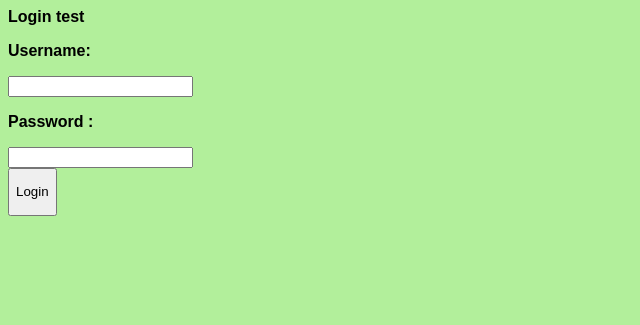
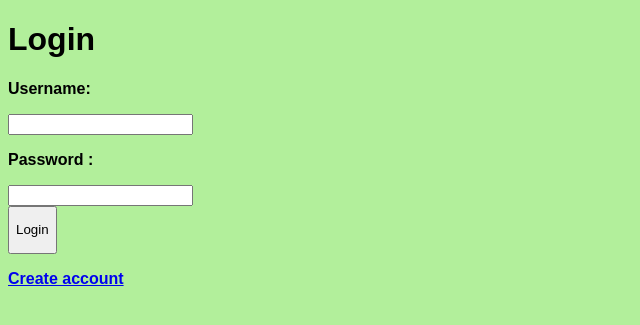
Before and after one commit to cjlangan/friend-locator, a Flask app: page / in a window 1280 px wide. Shown: the top 325 px of the page, without its empty margins (0-640 px from the left). Run offline with Flask 3, Linux system fonts and the light colour scheme.

Commit message:
login page and account creation page now link to eachother

```diff
--- a/main.py
+++ b/main.py
@@ -50,6 +50,14 @@ def init_database(database_path):
 @app.route('/')
 def webpage():
     return render_template('login.html')
+
+@app.route('/login-page', methods=['GET'])
+def return_login_page():
+    return render_template('login.html')
+
+@app.route('/create-account', methods=['GET'])
+def return_account_creator():
+    return render_template('account_creation.html')
 
 @app.route('/API/session', methods=['POST'])
 def create_session():
--- a/templates/account_creation.html
+++ b/templates/account_creation.html
@@ -9,13 +9,18 @@
 </head>
     <body>
 
+        <h1> Create account </h1>
         <p> Username: </p>
         <input id="username" type="text" >
         <p> Password : </p>
         <input id="password" type="text" >
         <br>
         <button id="create_account_bttn" > Create account </button>
+        <br>
 
+        <a href="/login-page">
+            Login
+        </a>
     <div id="info">
     </div>
 
--- a/templates/login.html
+++ b/templates/login.html
@@ -7,7 +7,7 @@
     <link rel="stylesheet" href="static/style.css">
 
 </head>
-    <head> Login test </head>
+    <h1> Login </h1>
     <body>
         <p> Username: </p>
         <input id="username" type="text">
@@ -15,9 +15,11 @@
         <input id="password" type="text">
         <br>
         <button id="login_btn"> <p> Login </p> </button>
-    <div id="info">
-    </div>
-
+        <a href="/create-account">
+            <p> Create account </p>
+        </a>
+        <div id="info">
+        </div>
     </body>
     <script src="static/login.js"></script>
 </html>
```
